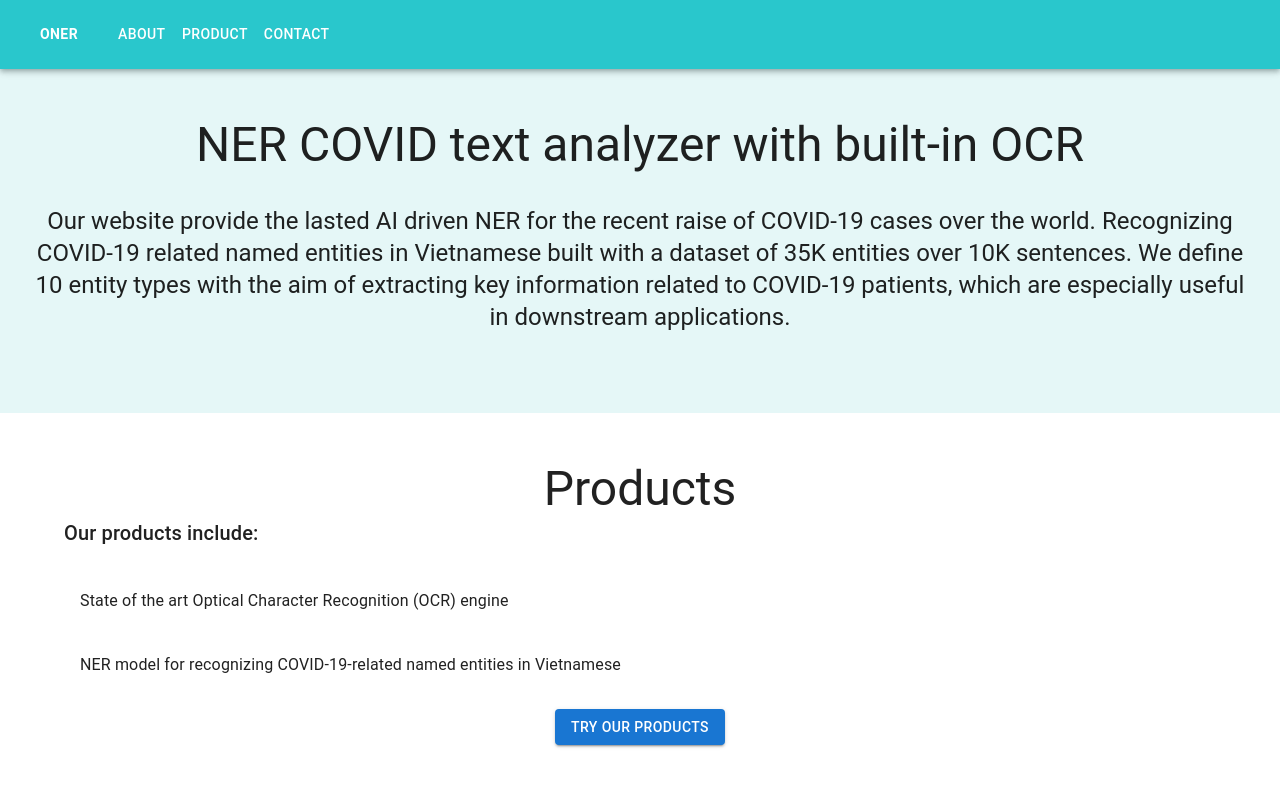
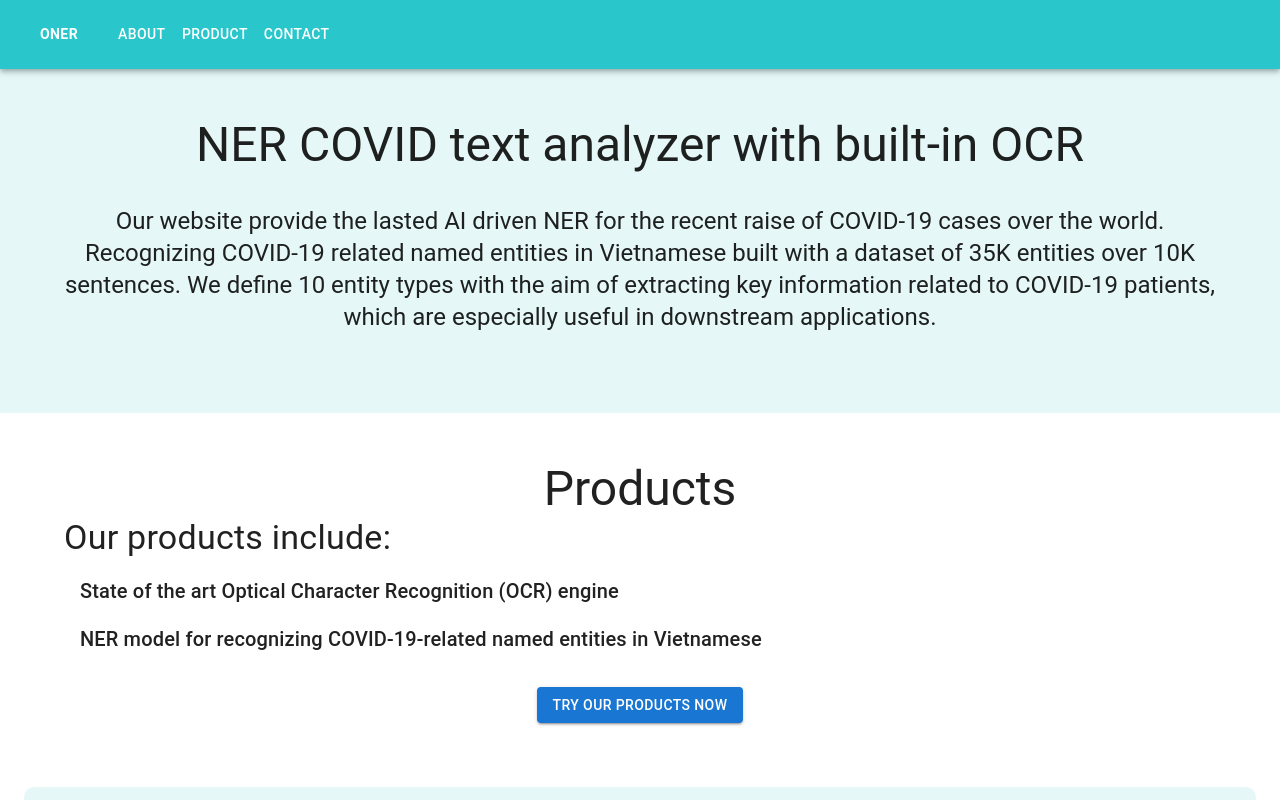
Before and after one commit to o2buzzle/CDCN_Covid19_FE, a React (Create React App) app: page / in a window 1280 px wide. Shown: the top 800 px of the page. Built offline with nearby package versions, Linux system fonts and the light colour scheme.

Commit message:
chore: Update Home Page Layouts

```diff
--- a/src/pages/HomePage.jsx
+++ b/src/pages/HomePage.jsx
@@ -22,6 +22,7 @@ function HomePage() {
           backgroundColor: "rgba(0, 180, 180, 0.1)",
         }}
       >
+        <Container>
           <Typography
             align="center"
             color="text.primary"
@@ -41,23 +42,24 @@ function HomePage() {
             COVID-19 cases over the world. Recognizing COVID-19 related named
             entities in Vietnamese built with a dataset of 35K entities over 10K
             sentences. We define 10 entity types with the aim of extracting key
-          information related to COVID-19 patients, which are especially useful
-          in downstream applications.
+            information related to COVID-19 patients, which are especially
+            useful in downstream applications.
           </Typography>
+        </Container>
       </Container>
       <Container sx={{ pt: 6 }}>
         <Typography variant="h3" align="center">
           Products
         </Typography>
-        <Typography variant="h6">Our products include:</Typography>
+        <Typography variant="h4">Our products include:</Typography>
         <List>
           <ListItem>
-            <Typography mt={3} variant="body1">
+            <Typography variant="h6">
               State of the art Optical Character Recognition (OCR) engine
             </Typography>
           </ListItem>
           <ListItem>
-            <Typography mt={3} variant="body1">
+            <Typography variant="h6">
               NER model for recognizing COVID-19-related named entities in
               Vietnamese
             </Typography>
@@ -70,7 +72,7 @@ function HomePage() {
             color="primary"
             href="/product"
           >
-            Try our products
+            Try our products now
           </Button>
         </Box>
         {/* <List>
```
Lines whose indentation alone changed are shown as unchanged.
